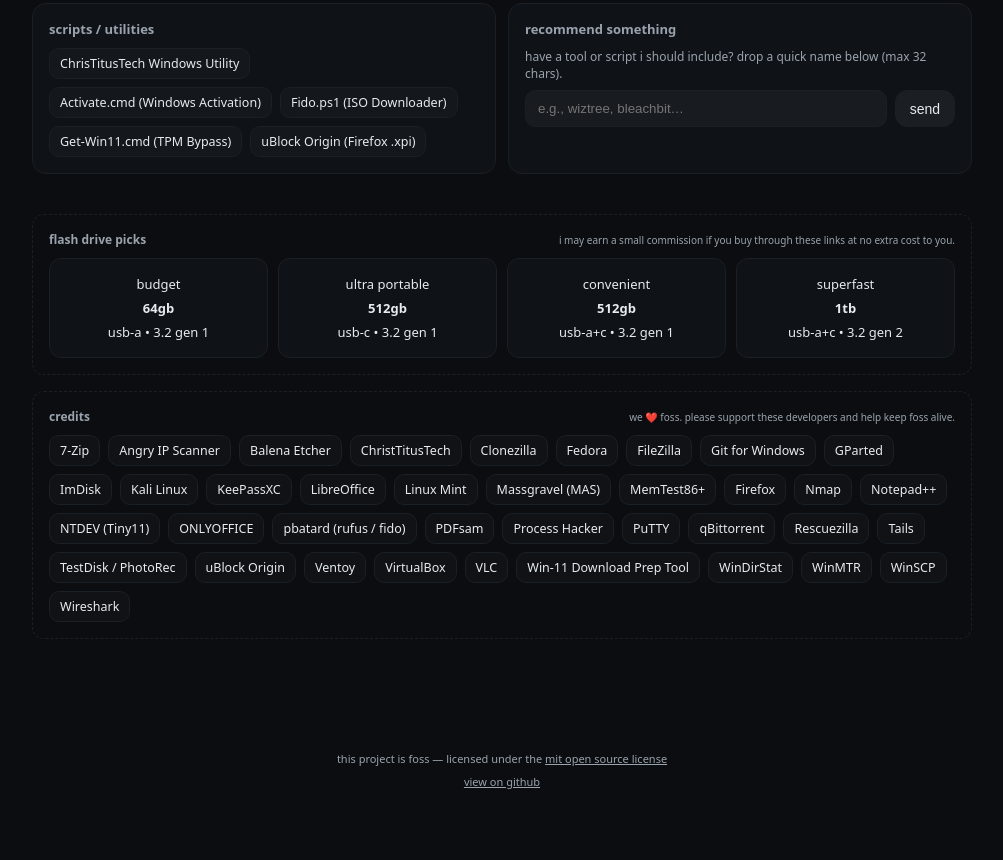
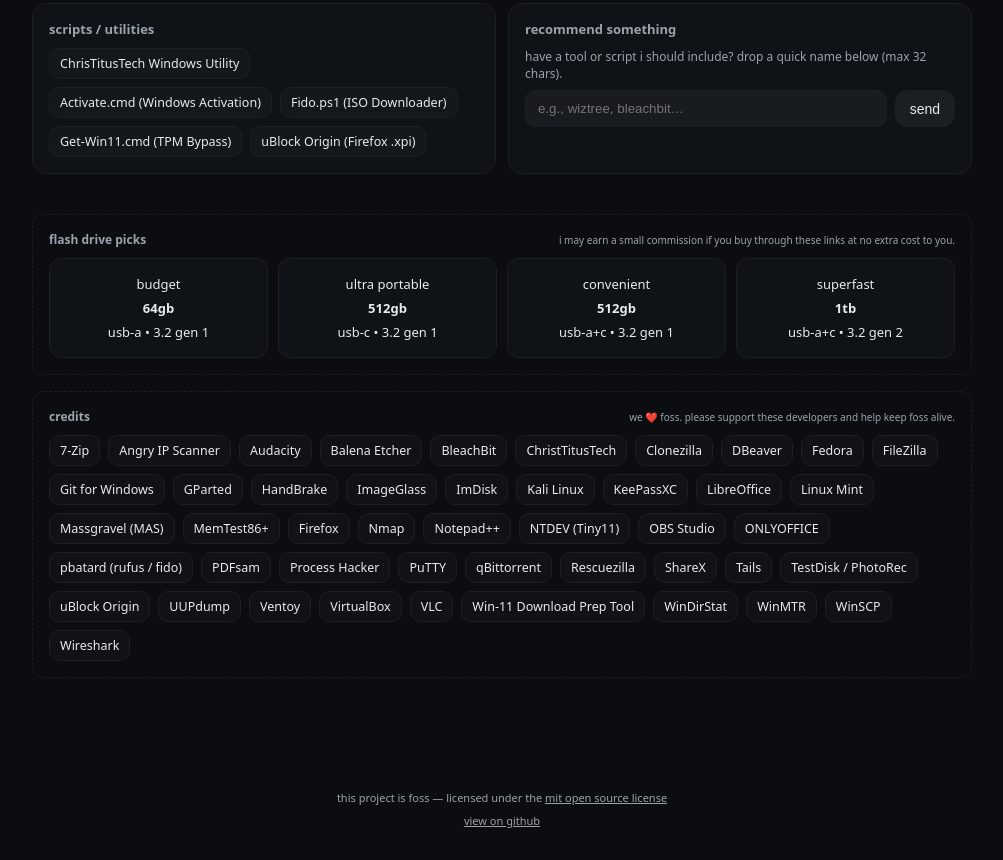
Before and after one commit to brand-o/tools, a plain HTML site: page index.html in a window 1280 px wide. Shown: the part 1733-2593 px from the top of the page, without its empty margins (138-1141 px from the left). Before the commit the page ends 2554 px from the top, so only its background shows below. Drawn offline with Linux system fonts and the light colour scheme.

Commit message:
docs: Add FOSS credits for new tools
Added credits for newly integrated FOSS tools:
- Audacity (audio editor)
- BleachBit (system cleaner)
- DBeaver (database tool)
- HandBrake (video transcoder)
- ImageGlass (image viewer)
- OBS Studio (streaming/recording)
- ShareX (screenshot tool)
- UUPdump (Windows Update ISO source)

All FOSS projects are now properly credited on brando.tools website.

```diff
--- a/index.html
+++ b/index.html
@@ -271,13 +271,18 @@
       <div class="credits-line">
         <a class="tag" href="https://www.7-zip.org/" target="_blank" rel="noopener">7-Zip</a>
         <a class="tag" href="https://angryip.org/" target="_blank" rel="noopener">Angry IP Scanner</a>
+        <a class="tag" href="https://www.audacityteam.org/" target="_blank" rel="noopener">Audacity</a>
         <a class="tag" href="https://github.com/balena-io/etcher" target="_blank" rel="noopener">Balena Etcher</a>
+        <a class="tag" href="https://bleachbit.org/" target="_blank" rel="noopener">BleachBit</a>
         <a class="tag" href="https://github.com/ChrisTitusTech" target="_blank" rel="noopener">ChristTitusTech</a>
         <a class="tag" href="https://clonezilla.org/" target="_blank" rel="noopener">Clonezilla</a>
+        <a class="tag" href="https://dbeaver.io/" target="_blank" rel="noopener">DBeaver</a>
         <a class="tag" href="https://fedoraproject.org/" target="_blank" rel="noopener">Fedora</a>
         <a class="tag" href="https://filezilla-project.org/" target="_blank" rel="noopener">FileZilla</a>
         <a class="tag" href="https://gitforwindows.org/" target="_blank" rel="noopener">Git for Windows</a>
         <a class="tag" href="https://gparted.org/" target="_blank" rel="noopener">GParted</a>
+        <a class="tag" href="https://handbrake.fr/" target="_blank" rel="noopener">HandBrake</a>
+        <a class="tag" href="https://imageglass.org/" target="_blank" rel="noopener">ImageGlass</a>
         <a class="tag" href="https://sourceforge.net/projects/imdisk-toolkit/" target="_blank" rel="noopener">ImDisk</a>
         <a class="tag" href="https://www.kali.org/" target="_blank" rel="noopener">Kali Linux</a>
         <a class="tag" href="https://keepassxc.org/" target="_blank" rel="noopener">KeePassXC</a>
@@ -289,6 +294,7 @@
         <a class="tag" href="https://nmap.org/" target="_blank" rel="noopener">Nmap</a>
         <a class="tag" href="https://notepad-plus-plus.org/" target="_blank" rel="noopener">Notepad++</a>
         <a class="tag" href="https://github.com/ntdevlabs/tiny11builder" target="_blank" rel="noopener">NTDEV (Tiny11)</a>
+        <a class="tag" href="https://obsproject.com/" target="_blank" rel="noopener">OBS Studio</a>
         <a class="tag" href="https://www.onlyoffice.com/" target="_blank" rel="noopener">ONLYOFFICE</a>
         <a class="tag" href="https://github.com/pbatard" target="_blank" rel="noopener">pbatard (rufus / fido)</a>
         <a class="tag" href="https://pdfsam.org/" target="_blank" rel="noopener">PDFsam</a>
@@ -296,9 +302,11 @@
         <a class="tag" href="https://www.chiark.greenend.org.uk/~sgtatham/putty/" target="_blank" rel="noopener">PuTTY</a>
         <a class="tag" href="https://www.qbittorrent.org/" target="_blank" rel="noopener">qBittorrent</a>
         <a class="tag" href="https://rescuezilla.com/" target="_blank" rel="noopener">Rescuezilla</a>
+        <a class="tag" href="https://getsharex.com/" target="_blank" rel="noopener">ShareX</a>
         <a class="tag" href="https://tails.net/" target="_blank" rel="noopener">Tails</a>
         <a class="tag" href="https://www.cgsecurity.org/" target="_blank" rel="noopener">TestDisk / PhotoRec</a>
         <a class="tag" href="https://github.com/gorhill/uBlock" target="_blank" rel="noopener">uBlock Origin</a>
+        <a class="tag" href="https://uupdump.net/" target="_blank" rel="noopener">UUPdump</a>
         <a class="tag" href="https://github.com/ventoy/Ventoy" target="_blank" rel="noopener">Ventoy</a>
         <a class="tag" href="https://www.virtualbox.org/" target="_blank" rel="noopener">VirtualBox</a>
         <a class="tag" href="https://www.videolan.org/" target="_blank" rel="noopener">VLC</a>
```
